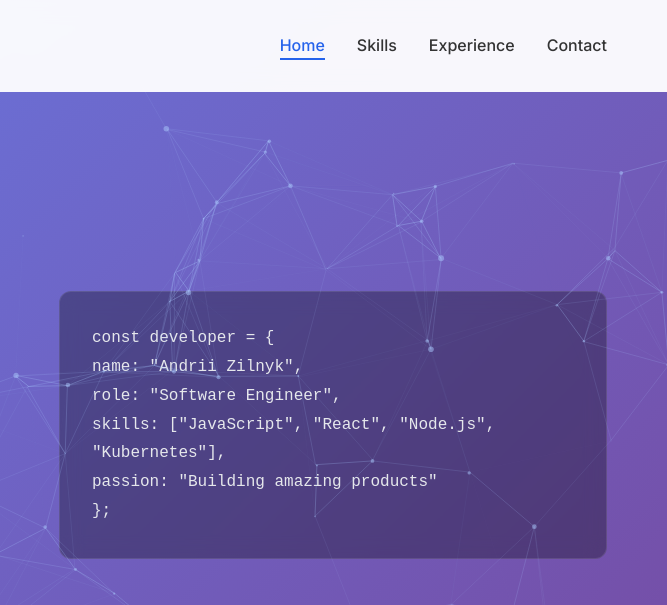
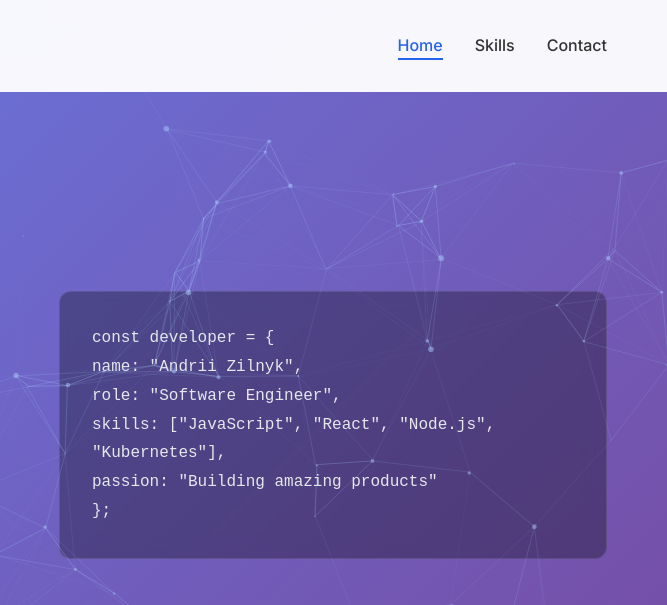
Before and after one commit to AndriiZil/AndriiZil.github.io, a website: page index.html in a window 1280 px wide. Shown: the top 605 px of the page, 613-1280 px from the left. Drawn offline with Linux system fonts and the light colour scheme.

Commit message:
remove experiance from header

```diff
--- a/index.html
+++ b/index.html
@@ -26,9 +26,6 @@
                 </li>
                 <li class="nav-item">
                     <a href="#skills" class="nav-link">Skills</a>
-                </li>
-                <li class="nav-item">
-                    <a href="#experience" class="nav-link">Experience</a>
                 </li>
                 <li class="nav-item">
                     <a href="#contact" class="nav-link">Contact</a>
```
